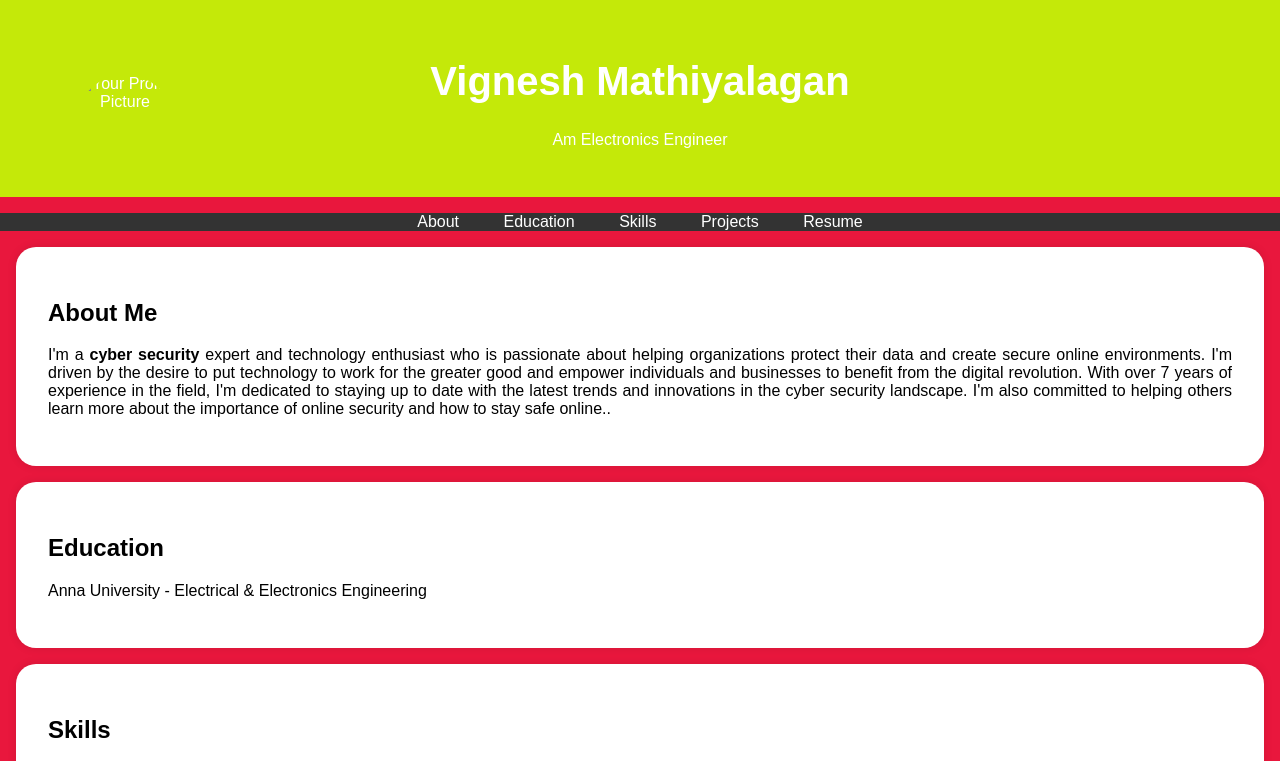
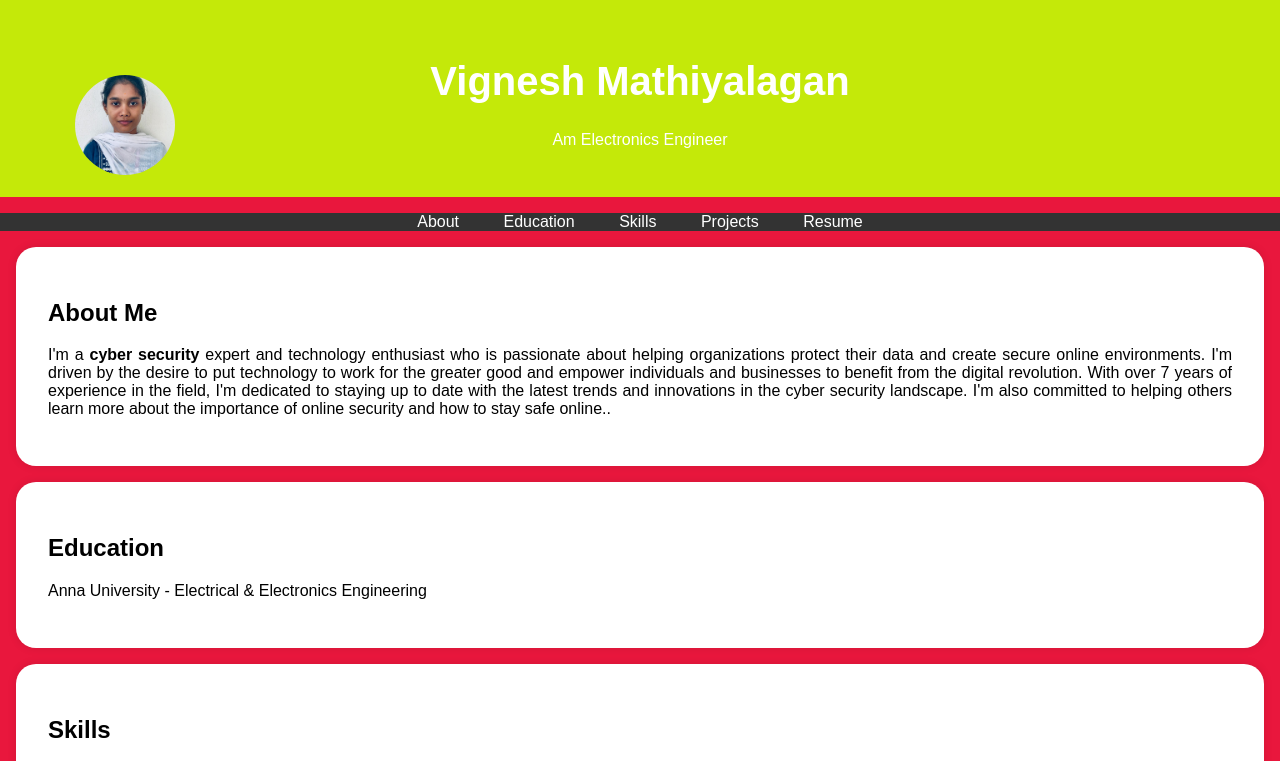
Before and after one commit to dhurgashini/digital-portfolio-, a plain HTML site: page index.html in a window 1280 px wide. Shown: the top 761 px of the page. Drawn offline with Linux system fonts and the light colour scheme.

Commit message:
Update index.html

```diff
--- a/index.html
+++ b/index.html
@@ -95,7 +95,7 @@
     <header>
         <div class="header-content">
             <!-- Add your profile picture here -->
-            <img src="./Vignesh Mathiyalagan.jpg" alt="Your Profile Picture" class="profile-picture">
+            <img src="./Dhurga.jpg" alt="Your Profile Picture" class="profile-picture">
             <h1>Vignesh Mathiyalagan</h1>
             <p>Am Electronics Engineer</p>
         </div>
```
